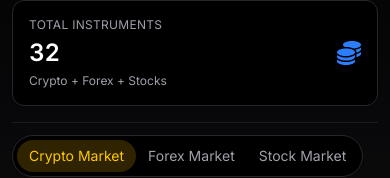
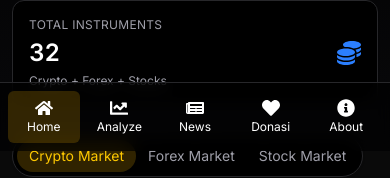
Before and after one commit to priyotriw/finmarketshub, a Next.js app: page / in a window 390 px wide. Shown: the part 693-871 px from the top of the page. Built offline with nearby package versions, Linux system fonts and the light colour scheme; no server answers.

Commit message:
mobile-nav: move bottom nav to dedicated MobileNav rendered from layout to ensure visibility on mobile

```diff
--- /dev/null
+++ b/app/components/MobileNav.tsx
@@ -0,0 +1,40 @@
+"use client";
+import Link from "next/link";
+import { usePathname } from "next/navigation";
+import { FaHome, FaChartLine, FaNewspaper, FaHeart, FaInfoCircle } from "react-icons/fa";
+
+const links = [
+  { href: "/", label: "Home", icon: <FaHome /> },
+  { href: "/analyze", label: "Analyze", icon: <FaChartLine /> },
+  { href: "/news", label: "News", icon: <FaNewspaper /> },
+  { href: "/donasi", label: "Donasi", icon: <FaHeart /> },
+  { href: "/about", label: "About", icon: <FaInfoCircle /> },
+];
+
+export default function MobileNav() {
+  const pathname = usePathname();
+  return (
+    <nav className="fixed inset-x-0 bottom-0 z-40 border-t border-zinc-200 bg-white/90 px-2 pt-2 pb-[calc(env(safe-area-inset-bottom)+0.5rem)] backdrop-blur dark:border-zinc-800 dark:bg-black/60 sm:hidden">
+      <ul className="mx-auto grid max-w-md grid-cols-5 gap-1">
+        {links.map((l) => {
+          const active = pathname === l.href;
+          return (
+            <li key={l.href}>
+              <Link
+                href={l.href}
+                className={`flex flex-col items-center rounded-md px-2 py-2 text-xs ${
+                  active
+                    ? "bg-yellow-500/20 text-yellow-700 dark:bg-yellow-500/20 dark:text-yellow-400"
+                    : "text-zinc-600 dark:text-zinc-400"
+                }`}
+              >
+                <span className="text-lg">{l.icon}</span>
+                <span className="mt-0.5">{l.label}</span>
+              </Link>
+            </li>
+          );
+        })}
+      </ul>
+    </nav>
+  );
+}
--- a/app/components/Navbar.tsx
+++ b/app/components/Navbar.tsx
@@ -49,29 +49,7 @@ export default function Navbar() {
 
       {/* Mobile dropdown menu disabled */}
 
-      {/* Bottom mobile nav */}
-      <nav className="fixed inset-x-0 bottom-0 z-40 border-t border-zinc-200 bg-white/90 px-2 pt-2 pb-[calc(env(safe-area-inset-bottom)+0.5rem)] backdrop-blur dark:border-zinc-800 dark:bg-black/60 sm:hidden">
-        <ul className="mx-auto grid max-w-md grid-cols-5 gap-1">
-          {links.map((l) => {
-            const active = pathname === l.href;
-            return (
-              <li key={l.href}>
-                <Link
-                  href={l.href}
-                  className={`flex flex-col items-center rounded-md px-2 py-2 text-xs ${
-                    active
-                      ? "bg-yellow-500/20 text-yellow-700 dark:bg-yellow-500/20 dark:text-yellow-400"
-                      : "text-zinc-600 dark:text-zinc-400"
-                  }`}
-                >
-                  <span className="relative text-lg">{l.icon}</span>
-                  <span className="mt-0.5">{l.label}</span>
-                </Link>
-              </li>
-            );
-          })}
-        </ul>
-      </nav>
+      {/* Bottom mobile nav moved to MobileNav component rendered from layout */}
     </header>
   );
 }
--- a/app/layout.tsx
+++ b/app/layout.tsx
@@ -3,6 +3,8 @@ import Script from "next/script";
 import { Inter, JetBrains_Mono, Plus_Jakarta_Sans } from "next/font/google";
 import "./globals.css";
 import Navbar from "@/app/components/Navbar";
+import dynamic from "next/dynamic";
+const MobileNav = dynamic(() => import("@/app/components/MobileNav"), { ssr: false });
 import Footer from "@/app/components/Footer";
 
 const inter = Inter({
@@ -73,6 +75,7 @@ export default function RootLayout({
           {children}
         </main>
         <Footer />
+        <MobileNav />
       </body>
     </html>
   );
```
